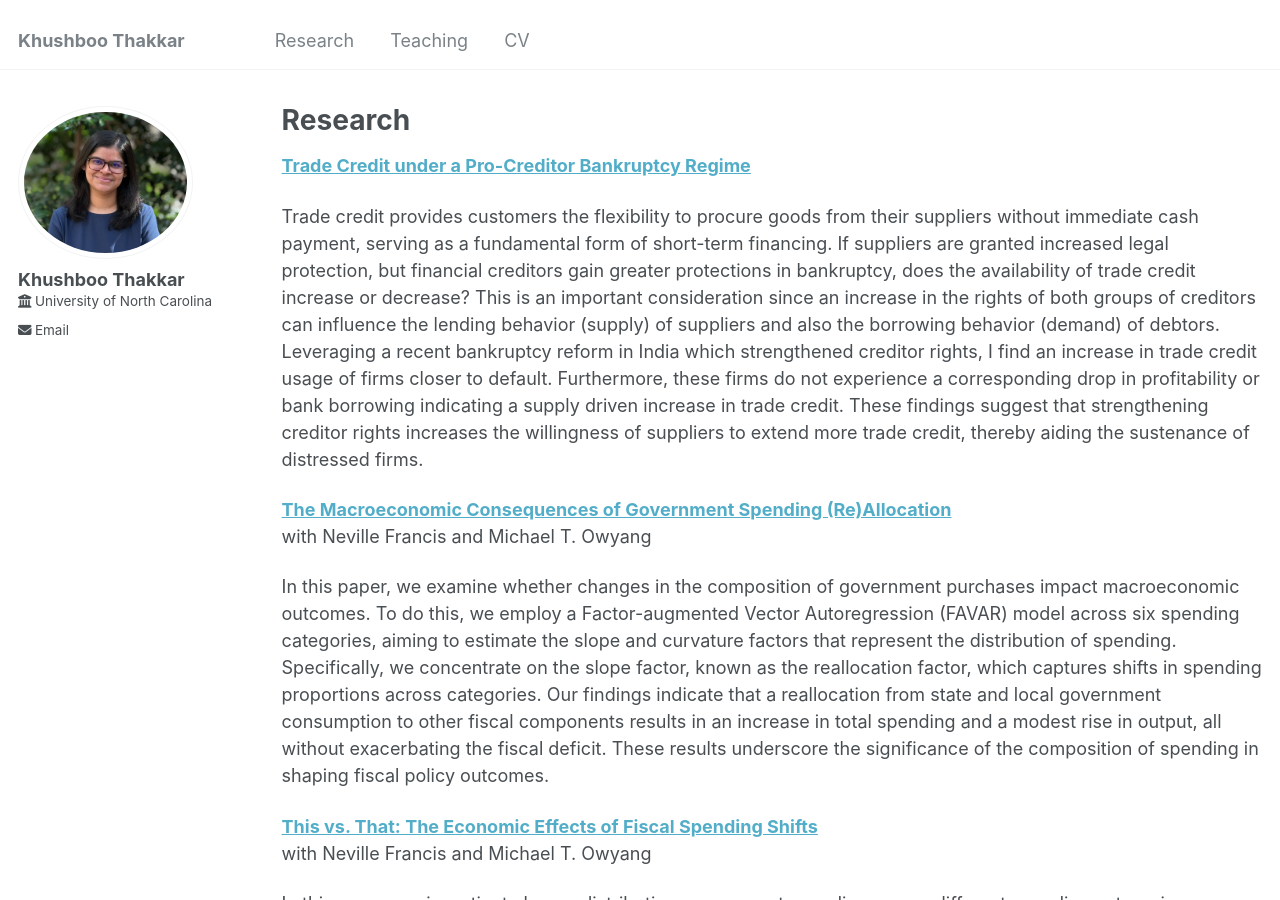
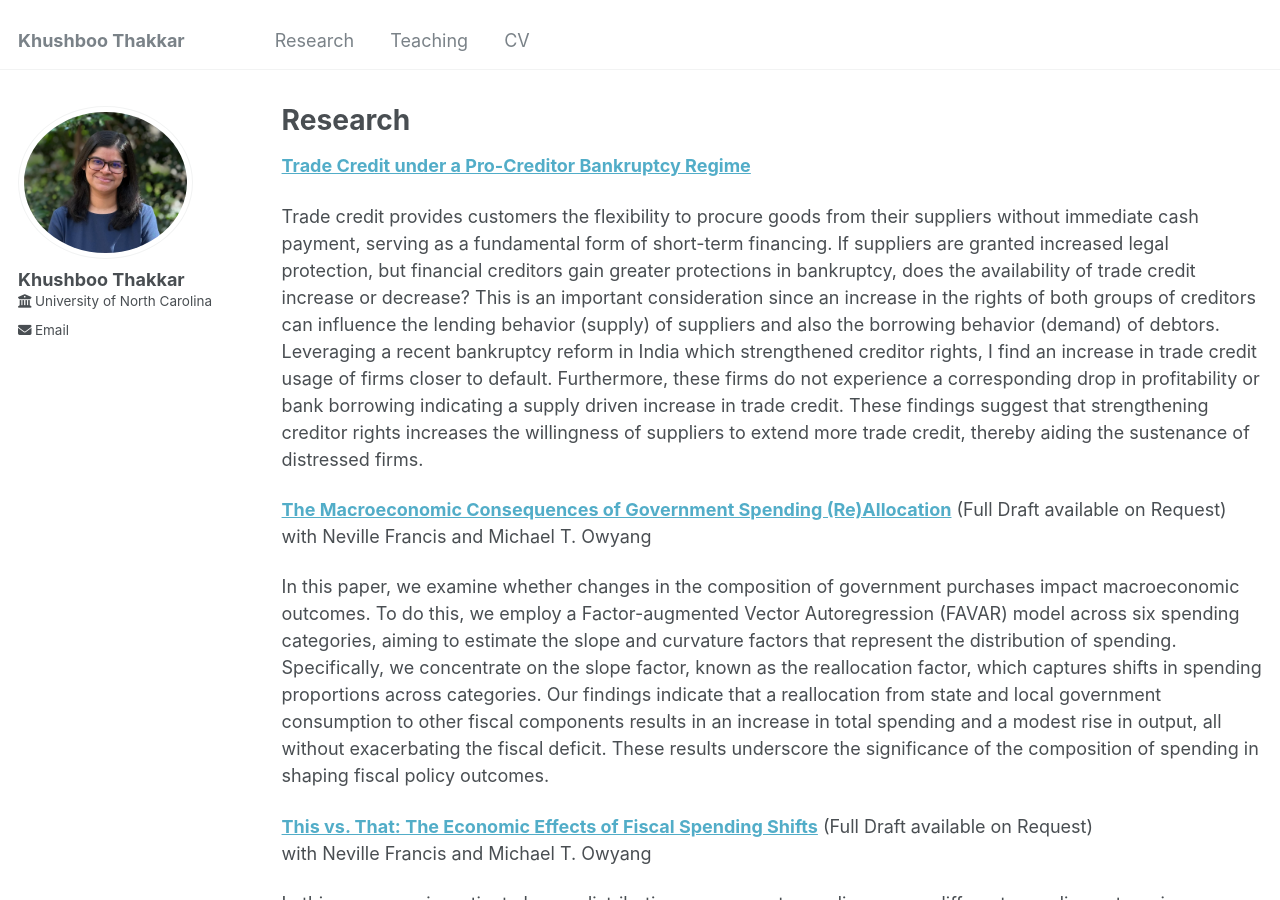
Before and after one commit to krthakkar/krthakkar.github.io, a Jekyll site: the page built from _pages/research.md, in a window 1280 px wide and 900 px high. Built offline with Jekyll 4.4.1, drawn with Linux system fonts in a browser that asks for light colours.

Commit message:
Update research.md

```diff
--- a/_pages/research.md
+++ b/_pages/research.md
@@ -9,12 +9,12 @@ author_profile: true
 
 Trade credit provides customers the flexibility to procure goods from their suppliers without immediate cash payment, serving as a fundamental form of short-term financing. If suppliers are granted increased legal protection, but financial creditors gain greater protections in bankruptcy, does the availability of trade credit increase or decrease? This is an important consideration since an increase in the rights of both groups of creditors can influence the lending behavior (supply) of suppliers and also the borrowing behavior (demand) of debtors. Leveraging a recent bankruptcy reform in India which strengthened creditor rights, I find an increase in trade credit usage of firms closer to default. Furthermore, these firms do not experience a corresponding drop in profitability or bank borrowing indicating a supply driven increase in trade credit. These findings suggest that strengthening creditor rights increases the willingness of suppliers to extend more trade credit, thereby aiding the sustenance of distressed firms.
 
-[**The Macroeconomic Consequences of Government Spending (Re)Allocation**](https://krthakkar.github.io/files/KThakkar_JMP_Econ.pdf) <br>
+[**The Macroeconomic Consequences of Government Spending (Re)Allocation**](https://krthakkar.github.io/files/KThakkar_JMP_Econ.pdf) (Full Draft available on Request)<br>
 with Neville Francis and Michael T. Owyang
 
 In this paper, we examine whether changes in the composition of government purchases impact macroeconomic outcomes. To do this, we employ a Factor-augmented Vector Autoregression (FAVAR) model across six spending categories, aiming to estimate the slope and curvature factors that represent the distribution of spending. Specifically, we concentrate on the slope factor, known as the reallocation factor, which captures shifts in spending proportions across categories. Our findings indicate that a reallocation from state and local government consumption to other fiscal components results in an increase in total spending and a modest rise in output, all without exacerbating the fiscal deficit. These results underscore the significance of the composition of spending in shaping fiscal policy outcomes.
 
-[**This vs. That: The Economic Effects of Fiscal Spending Shifts**](https://krthakkar.github.io/files/KThakkar_Workingpaper_Twocomponents.pdf) <br>
+[**This vs. That: The Economic Effects of Fiscal Spending Shifts**](https://krthakkar.github.io/files/KThakkar_Workingpaper_Twocomponents.pdf) (Full Draft available on Request)<br>
 with Neville Francis and Michael T. Owyang
 
 In this paper, we investigate how redistributing government spending across different spending categories influences the economy. An exogenous increase in spending on a component results in a change in total spending and also a shift in the distribution of spending. Our VAR model decomposes this composite shock into a level shock and a reallocation shock. This allows us to estimate the macroeconomic implications of redistributing spending between two components without a corresponding increase in total spending. We find that a reallocation towards government investment from government consumption increases output and private investment. Conversely, a shift in spending towards military expenditures crowds out private investment. Additionally, a higher share of state and local government purchases is beneficial in the short-term.
```
